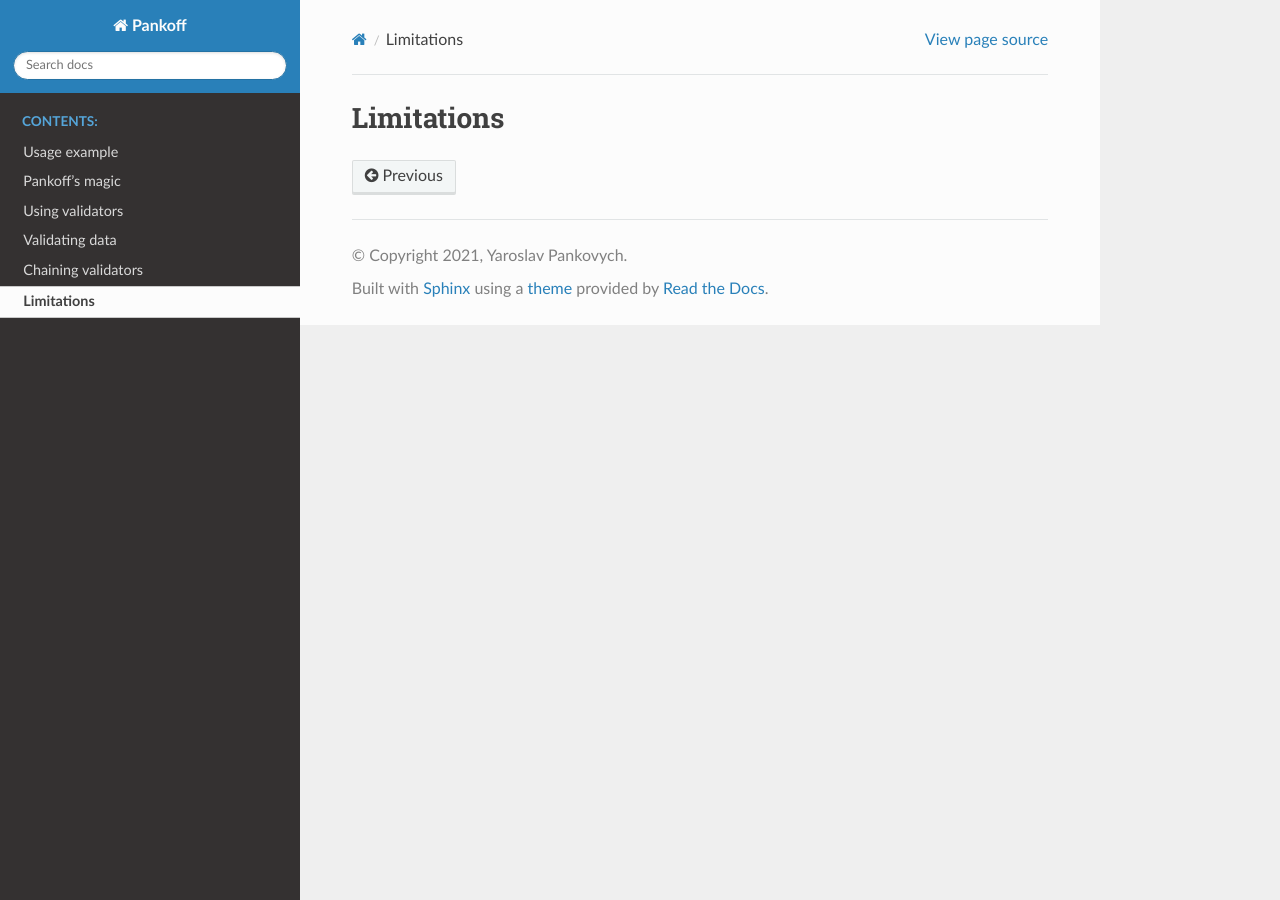
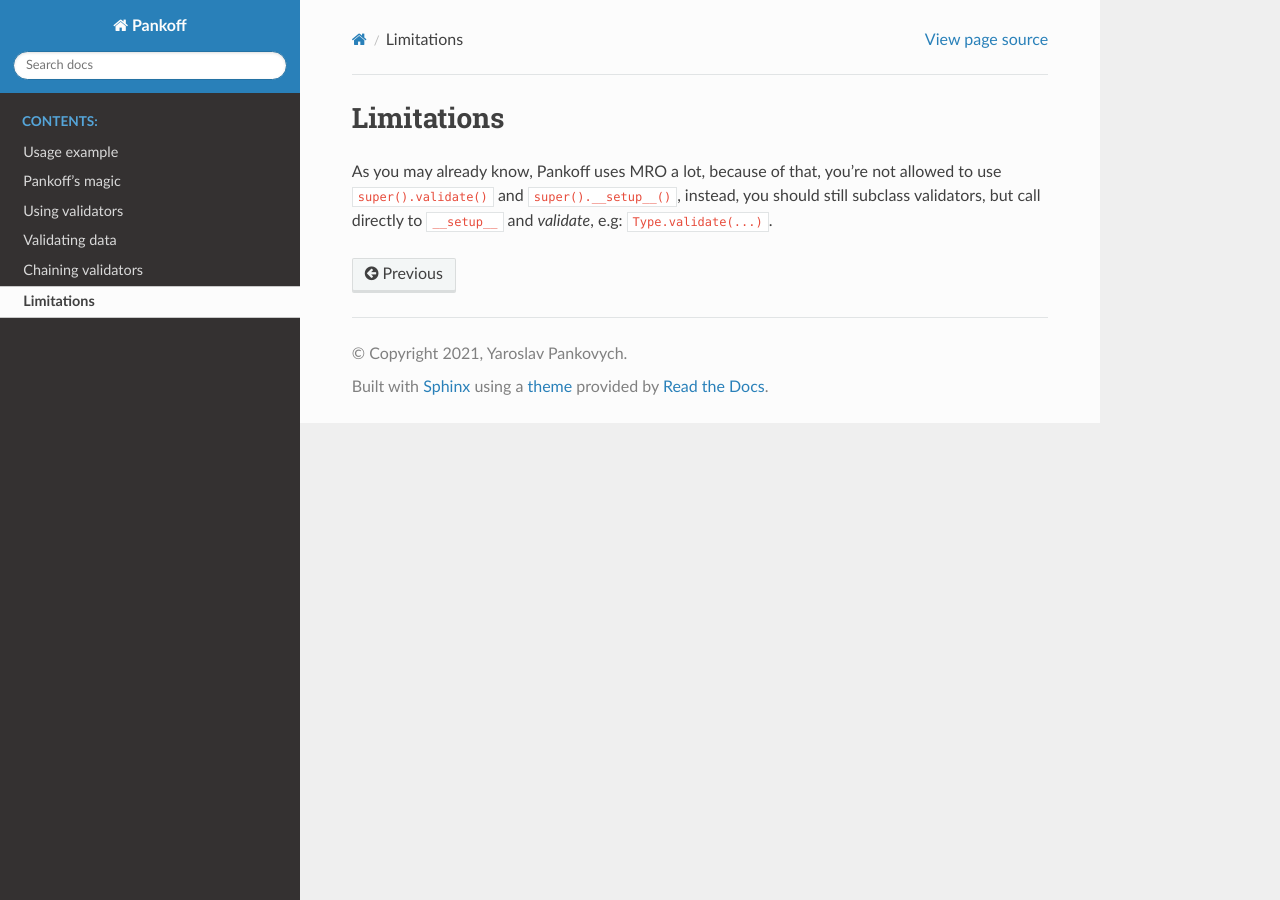
Before and after one commit to ypankovych/pankoff, a Sphinx documentation site: the page built from docs/source/limitations.rst, in a window 1280 px wide. Built offline with Sphinx 7.4.7 and the Read the Docs theme 2.0.0, drawn with Linux system fonts in a browser that asks for light colours.

Commit message:
add limitation section

```diff
--- a/docs/source/limitations.rst
+++ b/docs/source/limitations.rst
@@ -1,2 +1,6 @@
 Limitations
 ***********
+
+As you may already know, Pankoff uses MRO a lot, because of that, you're not allowed to use
+``super().validate()`` and ``super().__setup__()``, instead, you should still subclass validators, but
+call directly to ``__setup__`` and `validate`, e.g: ``Type.validate(...)``.
```
